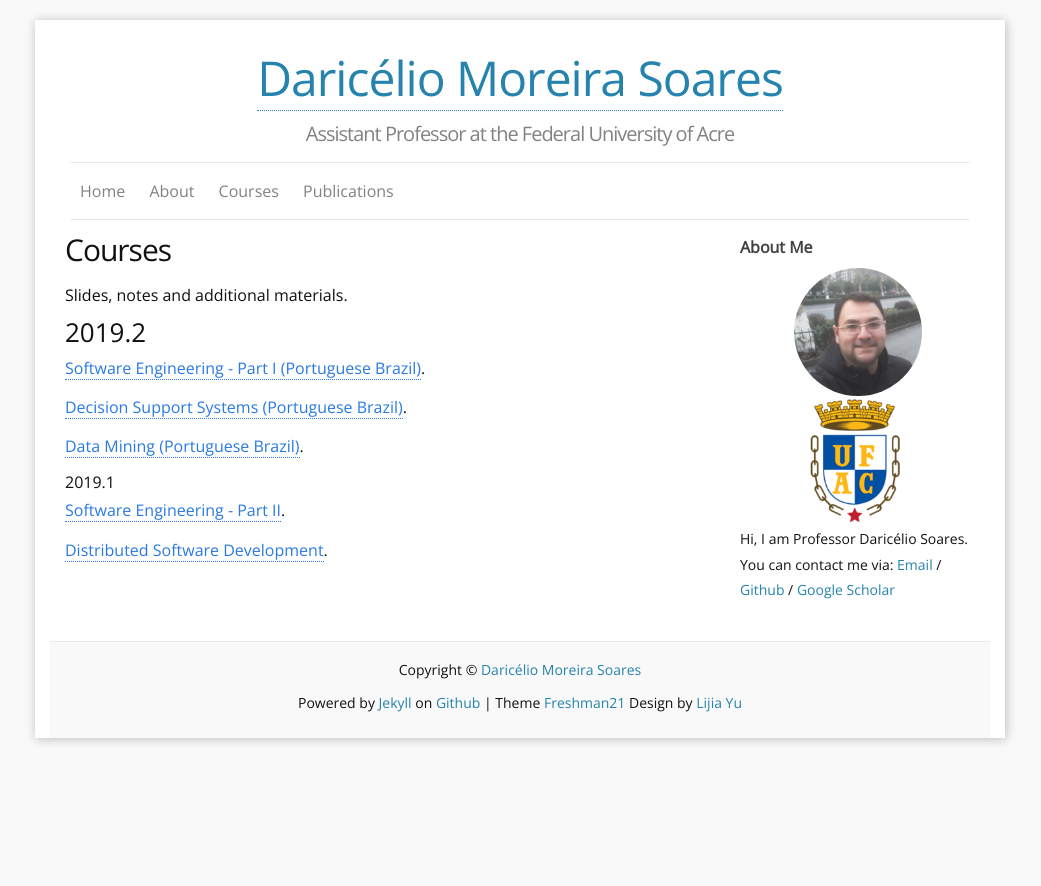
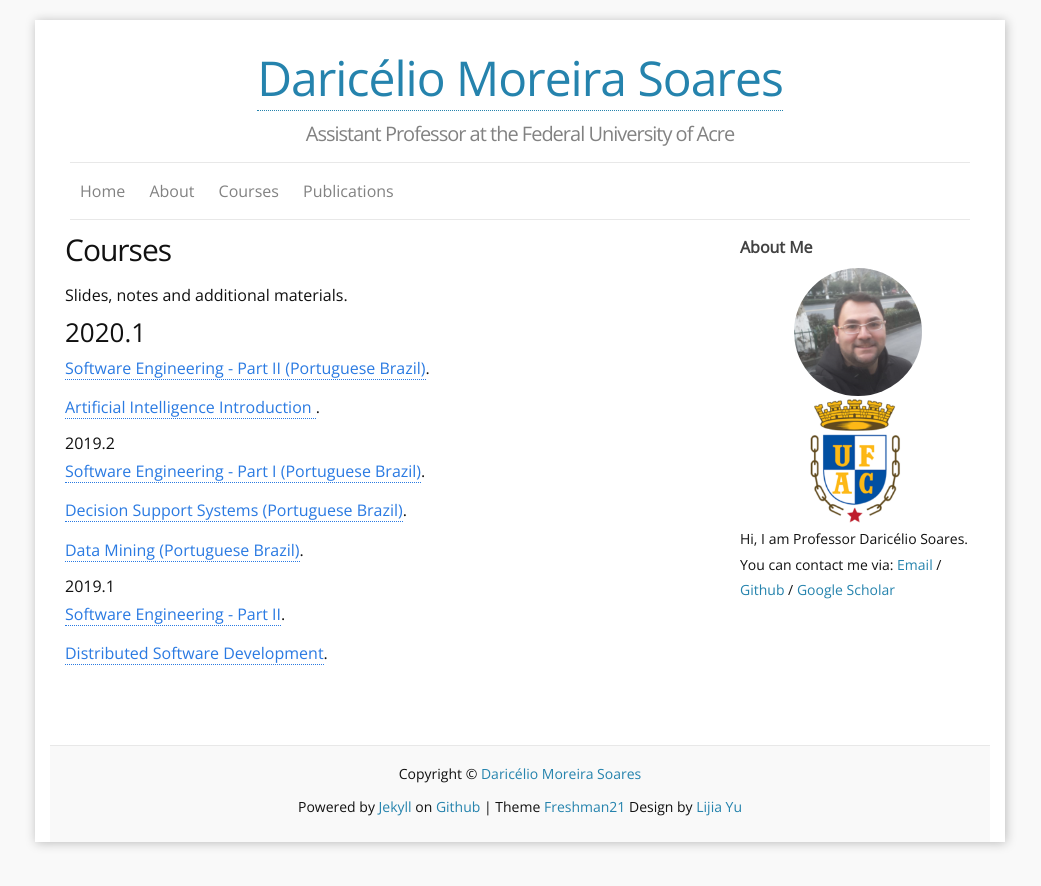
Before and after one commit to daricelio/daricelio.github.io, a Jekyll site: the page built from cc_courses.md, in a window 1280 px wide. Shown: the top 886 px of the page, without its empty margins (120-1161 px from the left). Built offline with Jekyll 4.4.1, drawn with Linux system fonts in a browser that asks for light colours; our own code applies the rules of GitHub Pages for plain Markdown files.

Commit message:
Update cc_courses.md

```diff
--- a/cc_courses.md
+++ b/cc_courses.md
@@ -7,7 +7,21 @@ permalink: /courses/
 
 Slides, notes and additional materials.
 
-### 2019.2
+### 2020.1
+
+<html>
+ <head>
+      <meta name="description" content="Courses">
+      <meta name="keywords" content="courses">
+      <title> Professor Daricélio Soares Courses </title>
+ </head>
+
+ <body>
+
+<p> <a href="https://github.com/daricelio/daricelio.github.io/tree/master/courses/2020.1/SoftwareEngineering2/">Software Engineering - Part II (Portuguese Brazil)</a>. </p>
+<p> <a href="https://github.com/daricelio/daricelio.github.io/tree/master/courses/2020.1/AI">Artificial Intelligence Introduction </a>. </p>
+
+2019.2
 
 <html>
  <head>
```
